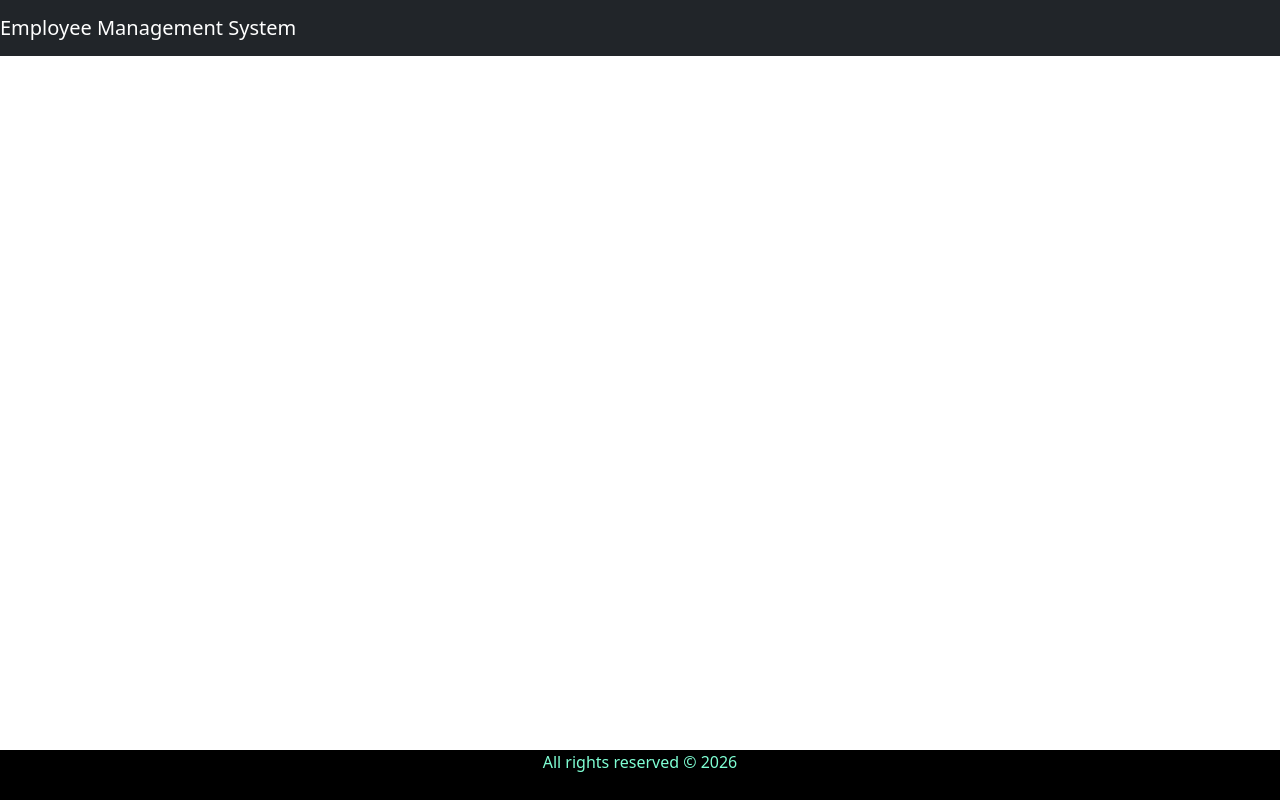
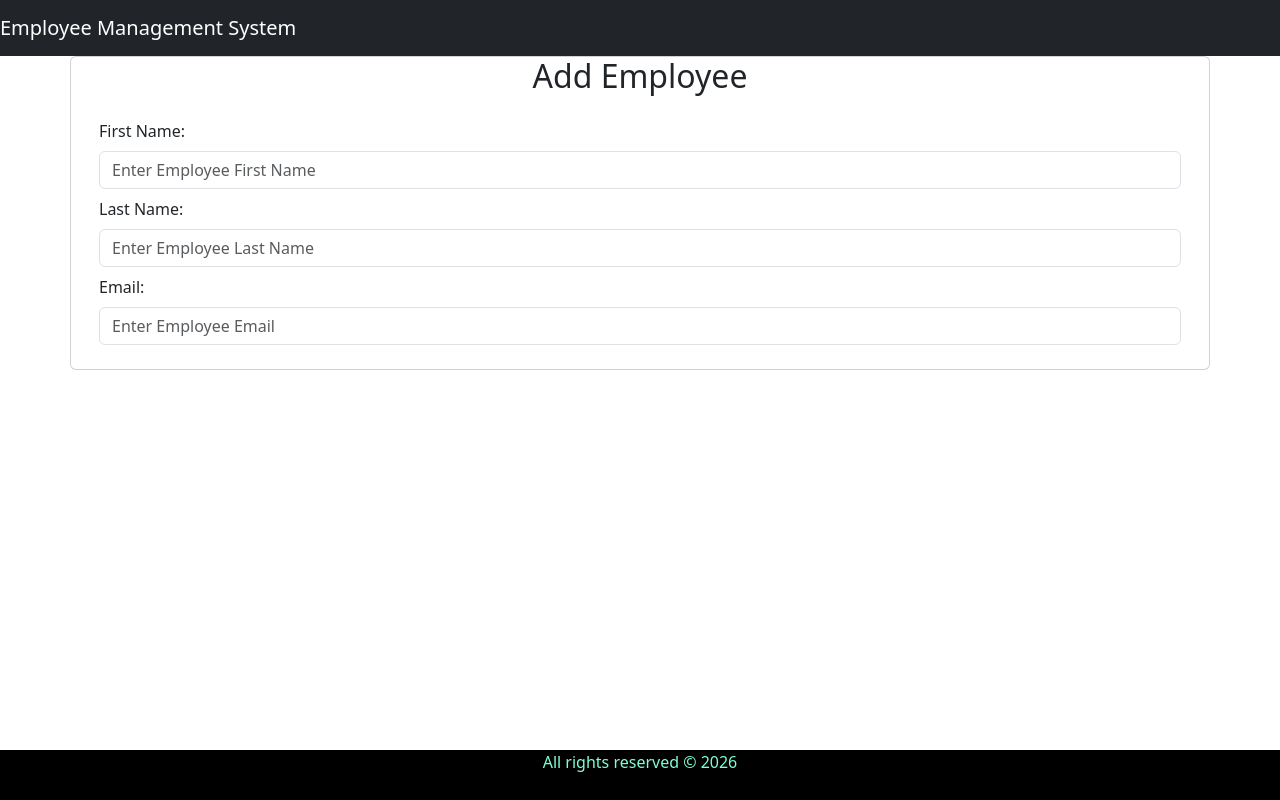
Before and after one commit to Menaka-J/ems-frontend, a React (Vite) app: page /add-employee in a window 1280 px wide. Built offline with nearby package versions, Linux system fonts and the light colour scheme.

Commit message:
commitnew 7

```diff
--- a/src/Component/EmployeeComponent.jsx
+++ b/src/Component/EmployeeComponent.jsx
@@ -1,9 +1,61 @@
-import React from 'react'
+import React, { useState } from 'react'
 
 function EmployeeComponent() {
+    const [firstName, setFirstName] = useState("");
+    const [lastName, setLastName] = useState("");
+    const [email, setEmail] = useState("");
+
+    function handlefirstname(e) {
+        setFirstName(e.target.value);
+    }
+
+    function handlelastname(e) {
+        setLastName(e.target.value);
+    }
+
+    function handleemail(e) {
+        setEmail(e.target.value);
+    }
+
     return (
         <div>
 
+            {/* whole conatiner  */}
+            <div className='container'>
+                <div className='row'>
+
+                    <div className='card'>
+
+                        {/* title  */}
+                        <h2 className='text-center'>Add Employee</h2>
+                        <div className='card-body'>
+
+                            {/* form  */}
+                            <form>
+
+                                {/* first name input  */}
+                                <div className='form-group mb-2'>
+                                    <label className='form-label'>First Name:</label>
+                                    <input className='form-control' type="text" placeholder='Enter Employee First Name' name='firstName' value={firstName} onChange={handlefirstname} />
+                                </div>
+
+                                {/* last name input  */}
+                                <div className='form-group mb-2'>
+                                    <label className='form-label'>Last Name:</label>
+                                    <input className='form-control' type="text" placeholder='Enter Employee Last Name' name='lastName' value={lastName} onChange={handlelastname} />
+                                </div>
+
+                                {/* email  */}
+                                <div className='form-group mb-2'>
+                                    <label className='form-label'>Email:</label>
+                                    <input className='form-control' type="text" placeholder='Enter Employee Email' name='email' value={email} onChange={handleemail} />
+                                </div>
+
+                            </form>
+                        </div>
+                    </div>
+                </div>
+            </div>
         </div>
     )
 }
```
